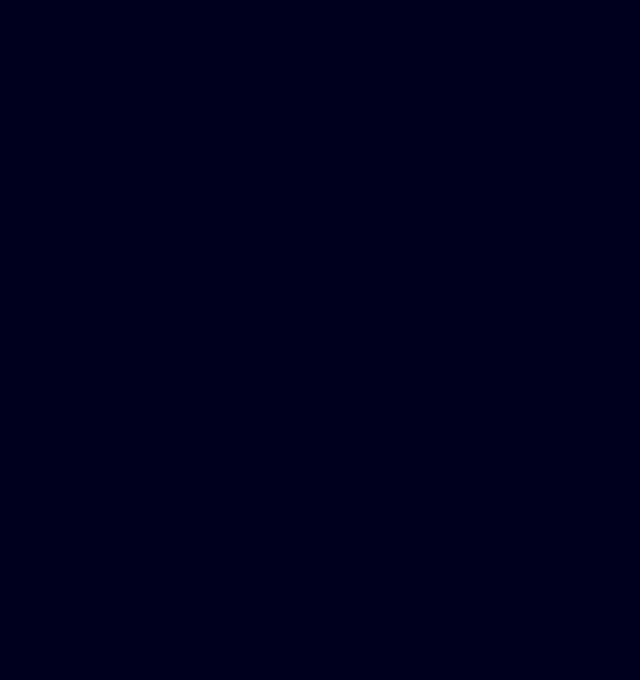
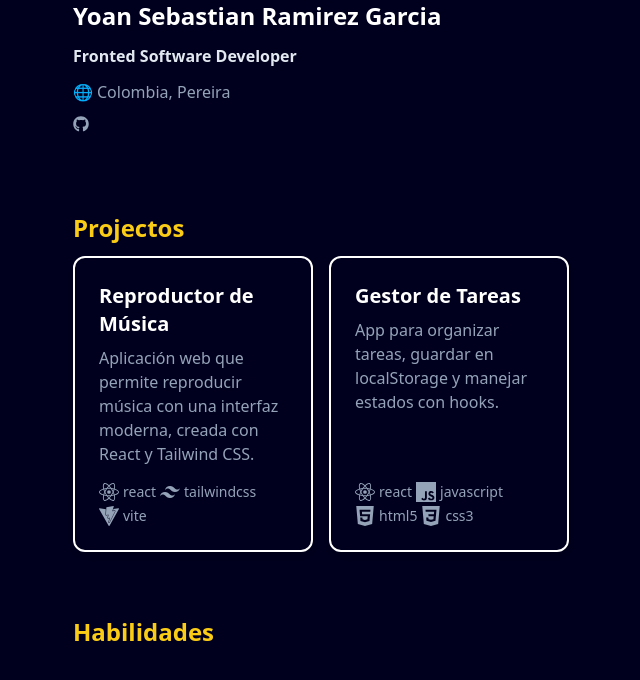
Before and after one commit to yoan2024/Portafolio, a React (Vite) app: page / in a window 1280 px wide. Shown: the top 680 px of the page, without its empty margins (319-959 px from the left). Built offline with nearby package versions, Linux system fonts and the light colour scheme.

Commit message:
agregando componente de tarjet y agregando funcionalidades de tech description  y tilte de tarjeta y agregando el json file para mostrar los projectos

```diff
--- a/package.json
+++ b/package.json
@@ -10,8 +10,10 @@
     "preview": "vite preview"
   },
   "dependencies": {
+    "@heroicons/react": "^2.2.0",
     "react": "^19.1.0",
-    "react-dom": "^19.1.0"
+    "react-dom": "^19.1.0",
+    "react-icons": "^5.5.0"
   },
   "devDependencies": {
     "@eslint/js": "^9.25.0",
--- a/src/App.jsx
+++ b/src/App.jsx
@@ -1,9 +1,26 @@
 import DynamicBackground from "./components/DynamicBackground";
+import InfoBasica from "./components/InfoBasica";
+import ExperienciaLaboral from "./components/ExperienciaLaboral";
+import Educacion from "./components/Educacion";
+import Projectos from "./components/Projectos";
+import Habilidades from "./components/Habilidades";
+import Certificaciones from "./components/Certificaciones";
 
 const App = () => {
   return (
     <DynamicBackground>
-      <div></div>
+      <div className="min-h-screen  flex flex-col items-center">
+        <div>
+          <div className="flex flex-col gap-16">
+            <InfoBasica />
+            {/* <ExperienciaLaboral />
+          <Educacion />*/}
+            <Projectos />
+            <Habilidades />
+            {/*<Certificaciones />*/}
+          </div>
+        </div>
+      </div>
     </DynamicBackground>
   );
 };
--- /dev/null
+++ b/src/P.json
@@ -0,0 +1,14 @@
+[
+  {
+    "id": 1,
+    "title": "Reproductor de Música",
+    "description": "Aplicación web que permite reproducir música con una interfaz moderna, creada con React y Tailwind CSS.",
+    "techs": ["react", "tailwindcss", "vite"]
+  },
+  {
+    "id": 2,
+    "title": "Gestor de Tareas",
+    "description": "App para organizar tareas, guardar en localStorage y manejar estados con hooks.",
+    "techs": ["react", "javascript", "html5", "css3"]
+  }
+]
--- a/src/components/Certificaciones.jsx
+++ b/src/components/Certificaciones.jsx
@@ -0,0 +1,12 @@
+const Certificaciones = () => {
+  return (
+    <div>
+      <div className="flex flex-col gap-3">
+        <div className=" font-bold text-yellow-400 text-2xl">
+          Certificaciones
+        </div>
+      </div>
+    </div>
+  );
+};
+export default Certificaciones;
--- a/src/components/Educacion.jsx
+++ b/src/components/Educacion.jsx
@@ -0,0 +1,13 @@
+const Educacion = () => {
+  return (
+    <div>
+      <div className="flex flex-col gap-3">
+        <div className=" font-bold text-yellow-400 text-2xl">
+          {/*mi nombre*/}
+          Educacion
+        </div>
+      </div>
+    </div>
+  );
+};
+export default Educacion;
--- a/src/components/ExperienciaLaboral.jsx
+++ b/src/components/ExperienciaLaboral.jsx
@@ -1,5 +1,13 @@
 const ExperienciaLaboral = () => {
-  return <div>ExperienciaLaboral</div>;
+  return (
+    <div>
+      <div className="flex flex-col gap-3">
+        <div className=" font-bold text-yellow-400 text-2xl">
+          Experiencia laboral
+        </div>
+      </div>
+    </div>
+  );
 };
 
 export default ExperienciaLaboral;
--- a/src/components/Habilidades.jsx
+++ b/src/components/Habilidades.jsx
@@ -0,0 +1,10 @@
+const Habilidades = () => {
+  return (
+    <div>
+      <div className="flex flex-col gap-3">
+        <div className=" font-bold text-yellow-400 text-2xl">Habilidades</div>
+      </div>
+    </div>
+  );
+};
+export default Habilidades;
--- /dev/null
+++ b/src/components/InfoBasica.jsx
@@ -0,0 +1,31 @@
+import { FaGithub } from "react-icons/fa";
+
+const InfoBasica = () => {
+  return (
+    <div>
+      <div className="flex flex-col gap-3">
+        <div className=" font-bold text-white text-2xl">
+          {/*mi nombre*/}
+          Yoan Sebastian Ramirez Garcia
+        </div>
+        <div className="font-semibold text-slate-200">
+          {/*mi especialidad*/}
+          Fronted Software Developer
+        </div>
+        <div className="flex flex-row gap-1">
+          {/*Ubicacion*/}
+          <div>🌐</div>
+          <div className="text-slate-400">Colombia, Pereira</div>{" "}
+        </div>
+        <div>
+          {/*icons donde me pueden contactar o ver informacion mia*/}
+          <div className="w-8 h-8 text-slate-400">
+            <FaGithub />
+          </div>
+        </div>
+      </div>
+    </div>
+  );
+};
+
+export default InfoBasica;
--- a/src/components/Presentacion.jsx
+++ /dev/null
@@ -1,5 +0,0 @@
-const Presentacion = () => {
-  return <div>Presentacion</div>;
-};
-
-export default Presentacion;
--- a/src/components/Projectos.jsx
+++ b/src/components/Projectos.jsx
@@ -1,5 +1,29 @@
+import { FaGithub } from "react-icons/fa";
+import TarjetaProjecto from "./TarjetProjecto";
+import projects from "../P.json";
+
 const Projectos = () => {
-  return <div>Projectos</div>;
+  return (
+    <div>
+      <div className="flex flex-col gap-3 ">
+        <div className=" font-bold text-yellow-400 text-2xl">
+          {/*mi nombre*/}
+          Projectos
+        </div>
+        <div className=" flex flex-row  flex-wrap gap-4">
+          {projects.map((p) => {
+            return (
+              <TarjetaProjecto
+                title={p.title}
+                description={p.description}
+                techs={p.techs}
+              />
+            );
+          })}
+        </div>
+      </div>
+    </div>
+  );
 };
 
 export default Projectos;
--- /dev/null
+++ b/src/components/TarjetProjecto.jsx
@@ -0,0 +1,41 @@
+import * as SI from "react-icons/si";
+
+const TarjetaProjecto = ({ title, description, techs }) => {
+  const fixNames = {
+    tailwindcss: "Tailwindcss",
+    react: "React",
+    javascript: "Javascript",
+    html5: "Html5",
+    css3: "Css3",
+    vite: "Vite",
+  };
+  return (
+    <div className="border-solid border-2 flex flex-col justify-between border-white rounded-xl p-6 shadow-md hover:shadow-lg w-60 transition">
+      <div>
+        {" "}
+        <h2 className="text-xl font-bold text-white">{title}</h2>
+        <p className="text-slate-400 mt-2 mb-4">{description}</p>
+      </div>
+      <div className="flex flex-wrap gap-1">
+        {techs.map((tech) => {
+          const iconName =
+            "Si" +
+            (fixNames[tech] || tech.charAt(0).toUpperCase() + tech.slice(1));
+          const Icon = SI[iconName];
+          return Icon ? (
+            <div
+              key={tech}
+              className="flex items-center gap-1 text-slate-400 text-sm"
+            >
+              <Icon className="w-5 h-5" />
+              <span>{tech}</span>
+            </div>
+          ) : (
+            <span key={tech}>{tech}</span>
+          );
+        })}
+      </div>
+    </div>
+  );
+};
+export default TarjetaProjecto;
```
Also changed, not shown: public/image/github.png (added), 1 other file (tests, documents, lock files or other folders).
